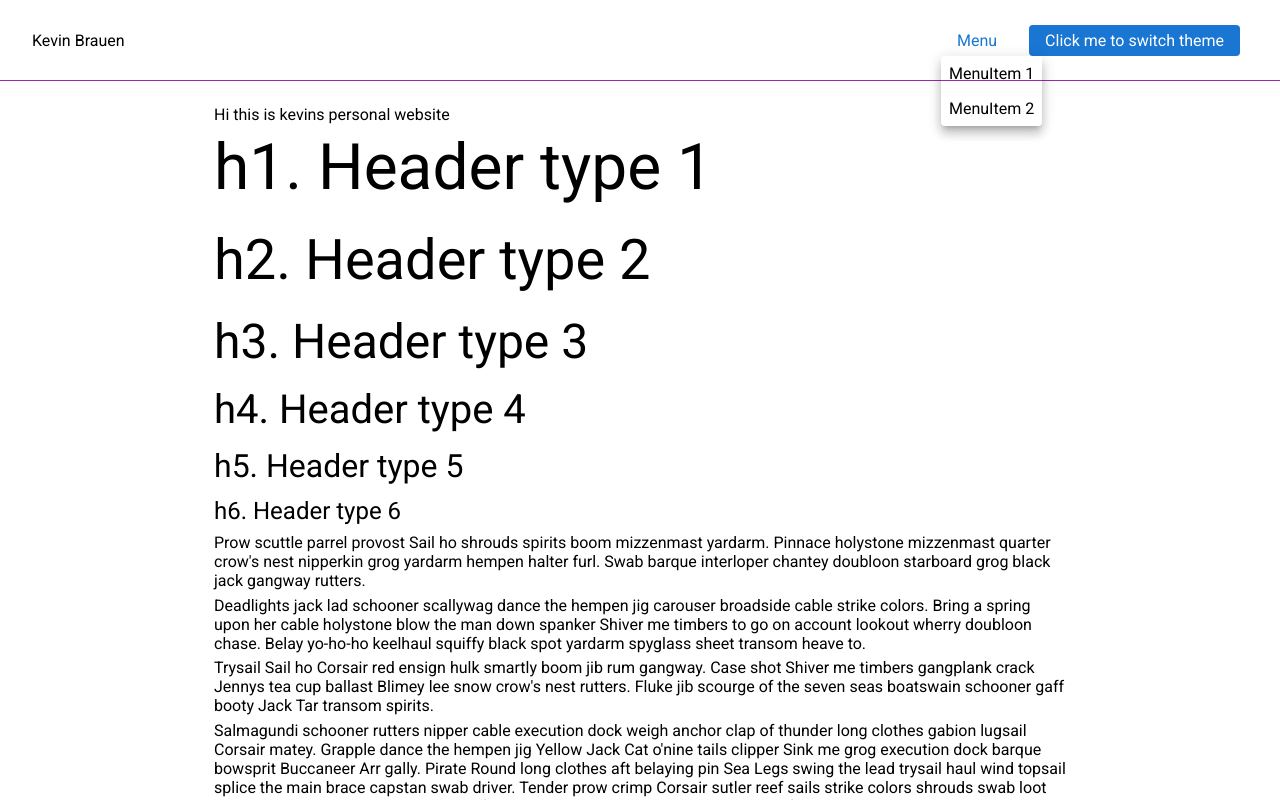
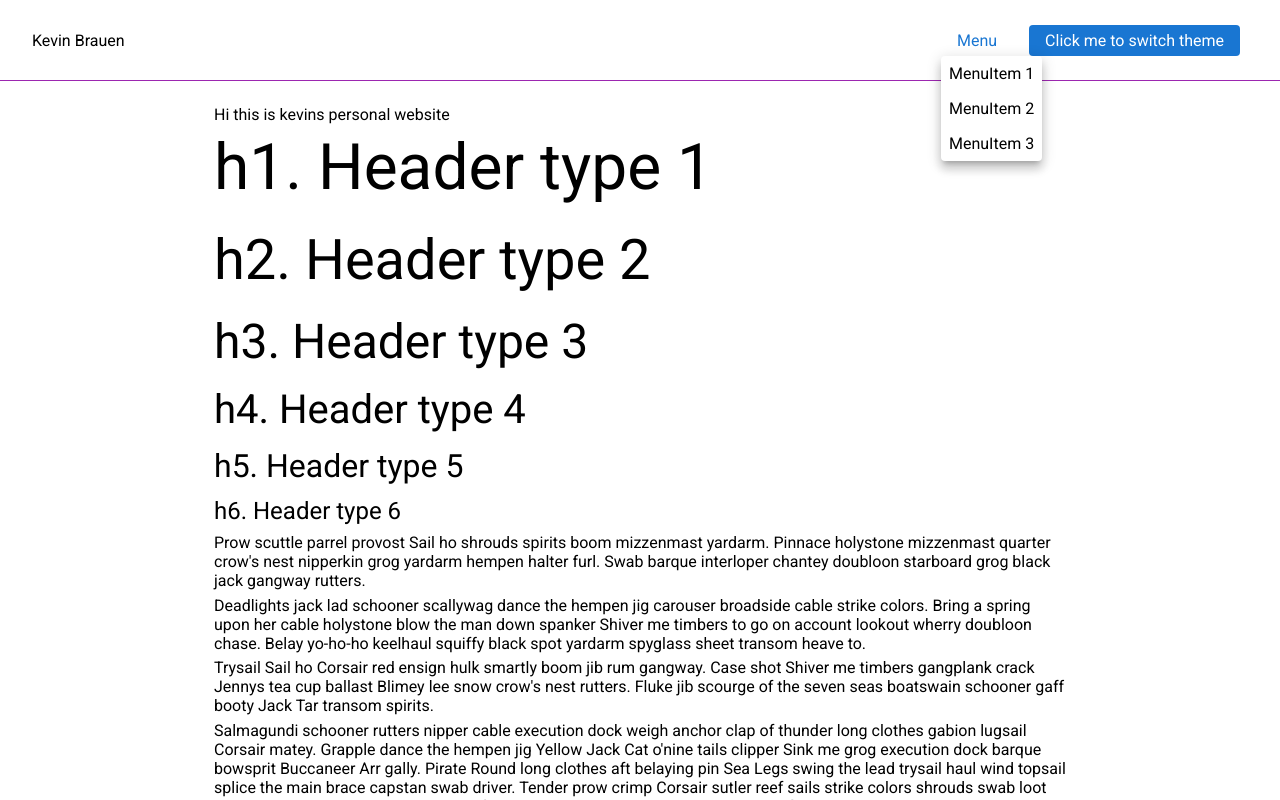
Before and after one commit to Gerras/website, a React app: page / in a window 1280 px wide. Both pictures are taken after a click on the button "Menu". Shown: the top 800 px of the page. Built offline with nearby package versions, Linux system fonts and the light colour scheme.

Commit message:
Renaming some files and adding some more logic around the menu to track visibility of children elements in the viewport

```diff
--- a/src/app/components/Header/Header.tsx
+++ b/src/app/components/Header/Header.tsx
@@ -38,8 +38,14 @@ export const Header: React.FC<HeaderProps> = (props) => {
           Menu
         </Button>
         <Menu anchor={anchorEl} open={!!anchorEl} onClose={handleClose}>
+          {/* <MenuItem>
+            MenuItem 1 MenuItem 1 MenuItem 1 MenuItem 1 MenuItem 1 MenuItem 1
+            MenuItem 1 MenuItem 1 MenuItem 1 MenuItem 1 MenuItem 1 MenuItem
+            1MenuItem 1 MenuItem 1 MenuItem 1 MenuItem 1
+          </MenuItem> */}
           <MenuItem>MenuItem 1</MenuItem>
           <MenuItem>MenuItem 2</MenuItem>
+          <MenuItem>MenuItem 3</MenuItem>
         </Menu>
         <Button type="primary" size="md" onClick={handleOnClick}>
           Click me to switch theme
--- a/src/design-library/components/Menu/Menu.tsx
+++ b/src/design-library/components/Menu/Menu.tsx
@@ -1,9 +1,5 @@
-// This will be the menu component
-// First step will be to get a component that uses an anchor element and is shown/hidden depending on some internal state.
-// I think this would be a good candidate for a portal
-// We will also probably need an overlay for it so it can capture the click.
-
-import React, { useLayoutEffect, useState } from "react";
+import React, { useEffect, useRef, useState } from "react";
+import useOnScreen from "../../hooks/use-on-screen.hook";
 import Overlay from "../Overlay/Overlay";
 import { MenuContext } from "./MenuContext.hook";
 import MenuList from "./MenuList";
@@ -24,7 +20,11 @@ const Menu: React.FC<MenuProps> = (props) => {
     left: number;
   } | null>(null);
 
-  useLayoutEffect(() => {
+  const menuListRef = useRef<HTMLUListElement | null>(null);
+
+  const isIntersecting = useOnScreen(menuListRef);
+
+  useEffect(() => {
     const { anchor } = props;
     if (anchor) {
       const { bottom, left } = anchor.getBoundingClientRect();
@@ -35,7 +35,7 @@ const Menu: React.FC<MenuProps> = (props) => {
     };
   }, [props.anchor, props.open]);
 
-  const handleCloseAndCleanup = () => {
+  const handleClose = () => {
     props.onClose();
   };
 
@@ -44,14 +44,17 @@ const Menu: React.FC<MenuProps> = (props) => {
   }
 
   const contextValue: MenuContext = {
-    handleClose: handleCloseAndCleanup,
+    handleClose,
   };
+
+  console.log("ref", menuListRef);
+  console.log("MENULIST!!!", isIntersecting);
 
   return (
     <MenuContext.Provider value={contextValue}>
       <Overlay id={OVERLAY_ID}>
         <MenuRoot top={elementMeta.bottom} left={elementMeta.left}>
-          <MenuList>{props.children}</MenuList>
+          <MenuList ref={menuListRef}>{props.children}</MenuList>
         </MenuRoot>
       </Overlay>
     </MenuContext.Provider>
--- a/src/design-library/components/Menu/MenuItem.tsx
+++ b/src/design-library/components/Menu/MenuItem.tsx
@@ -4,16 +4,42 @@ import useMenuContext from "./MenuContext.hook";
 
 interface MenuItemProps {
   children?: React.ReactNode;
+  onClick?: React.MouseEventHandler<HTMLLIElement>;
 }
 
 const MenuItemRoot = styled.li`
+  color: ${(props) => props.theme.palette.background.contrastText};
   cursor: pointer;
   padding: 8px;
+  white-space: nowrap;
+
+  :first-child {
+    border-radius: 4px 4px 0 0;
+  }
+
+  :last-child {
+    border-radius: 0 0 4px 4px;
+  }
+
+  :hover {
+    background-color: ${({
+      theme: {
+        palette: {
+          background: {
+            rgbContrastText: { r, g, b },
+          },
+        },
+      },
+    }) => `rgba(${r}, ${g}, ${b}, 0.1)`};
+  }
 `;
 
 const MenuItem: React.FC<MenuItemProps> = (props) => {
   const { handleClose } = useMenuContext();
-  return <MenuItemRoot onClick={handleClose}>{props.children}</MenuItemRoot>;
+
+  const handleOnClick = props.onClick ?? handleClose;
+
+  return <MenuItemRoot onClick={handleOnClick}>{props.children}</MenuItemRoot>;
 };
 
 export default MenuItem;
--- a/src/design-library/components/Menu/MenuList.tsx
+++ b/src/design-library/components/Menu/MenuList.tsx
@@ -1,4 +1,4 @@
-import React from "react";
+import React, { forwardRef } from "react";
 import styled from "styled-components";
 
 interface MenuListProps {
@@ -9,8 +9,8 @@ const MenuListRoot = styled.ul`
   list-style-type: none;
 `;
 
-const MenuList: React.FC<MenuListProps> = (props) => {
-  return <MenuListRoot>{props.children}</MenuListRoot>;
-};
+const MenuList = forwardRef<HTMLUListElement, MenuListProps>((props, ref) => {
+  return <MenuListRoot ref={ref}>{props.children}</MenuListRoot>;
+});
 
 export default MenuList;
--- a/src/design-library/components/Menu/MenuRoot.tsx
+++ b/src/design-library/components/Menu/MenuRoot.tsx
@@ -14,6 +14,7 @@ const MenuRoot = styled.div<MenuRootProps>`
   box-shadow: rgb(0 0 0 / 20%) 0px 5px 5px -3px,
     rgb(0 0 0 / 14%) 0px 8px 10px 1px, rgb(0 0 0 / 12%) 0px 3px 14px 2px;
   z-index: 1300;
+  background-color: ${(props) => props.theme.palette.background.main};
 `;
 
 export default MenuRoot;
--- a/src/design-library/components/Overlay/Overlay.tsx
+++ b/src/design-library/components/Overlay/Overlay.tsx
@@ -19,10 +19,10 @@ const OverlayRoot = styled.div`
 `;
 
 const Overlay: React.FC<OverlayProps> = (props) => {
-  const context = useMenuContext();
+  const { handleClose } = useMenuContext();
 
   return createPortal(
-    <OverlayRoot onClick={context.handleClose} id={props.id}>
+    <OverlayRoot onClick={handleClose} id={props.id}>
       {props.children}
     </OverlayRoot>,
     document.body
--- a/src/design-library/components/Typography/Typography.tsx
+++ b/src/design-library/components/Typography/Typography.tsx
@@ -1,7 +1,7 @@
 import styled, { CSSObject } from "styled-components";
 import React, { ReactNode } from "react";
 import { translateStyles } from "./Typography.utils";
-import type { FontSize } from "../../types/FontSize.type";
+import type { FontSize } from "../../types/font-size.type";
 
 type Variant = "h1" | "h2" | "h3" | "h4" | "h5" | "h6" | "p";
 type Display = "block" | "flex";
--- a/src/design-library/components/Typography/Typography.utils.ts
+++ b/src/design-library/components/Typography/Typography.utils.ts
@@ -4,16 +4,17 @@ export const translateStyles = (styles?: CSSObject) => {
   if (!styles) {
     return "";
   }
-  const stylesString = Object.entries(styles).reduce<string>(
-    (acc, [key, value]) => {
+
+  return Object.entries(styles)
+    .reduce<string>((acc, [key, value]) => {
       const regexResponse = key.split(/(?=[A-Z])/);
-      const lowerCase = regexResponse.map((value) => value.toLowerCase());
-      const cssValues = lowerCase.join("-");
-      const combineKeyValue = `${cssValues}: ${value}; `;
+      const lowerCaseList = regexResponse.map((regexValue) =>
+        regexValue.toLowerCase()
+      );
+      const cssKey = lowerCaseList.join("-");
+      const combineKeyValue = `${cssKey}: ${value}; `;
       acc += combineKeyValue;
       return acc;
-    },
-    ""
-  );
-  return stylesString.trimEnd();
+    }, "")
+    .trimEnd();
 };
--- /dev/null
+++ b/src/design-library/hooks/use-on-screen.hook.ts
@@ -0,0 +1,29 @@
+import { useEffect, useState } from "react";
+
+// Source: https://stackoverflow.com/a/65008608
+const useOnScreen = <TRef extends HTMLElement>(
+  ref: React.MutableRefObject<TRef | null>
+) => {
+  const [isIntersecting, setIntersecting] = useState(false);
+
+  const observer = new IntersectionObserver(([entry]) =>
+    setIntersecting(entry.isIntersecting)
+  );
+
+  useEffect(() => {
+    if (ref.current) {
+      console.log("OBSERVING!!!!!!");
+      observer.observe(ref.current);
+    }
+
+    // Remove the observer as soon as the component is unmounted
+    return () => {
+      console.log("REMOVEDDDDDDDDDDDDDDDD");
+      observer.disconnect();
+    };
+  }, [ref]);
+
+  return isIntersecting;
+};
+
+export default useOnScreen;
--- a/src/design-library/styles/Theme.ts
+++ b/src/design-library/styles/Theme.ts
@@ -6,23 +6,26 @@ export const defaultTheme: DefaultTheme = {
   borderRadius: "4px",
   palette: {
     common: {
-      black: "#000",
+      black: "#000000",
       white: "#ffffff",
     },
     primary: {
       main: "#1976d2",
       rgbMain: hexToRgb("#1976d2"),
       contrastText: "#ffffff",
+      rgbContrastText: hexToRgb("#000000"),
     },
     secondary: {
       main: "#9c27b0",
       rgbMain: hexToRgb("#9c27b0"),
-      contrastText: "#000",
+      contrastText: "#000000",
+      rgbContrastText: hexToRgb("#000000"),
     },
     background: {
       main: "#ffffff",
       rgbMain: hexToRgb("#ffffff"),
-      contrastText: "#000",
+      contrastText: "#000000",
+      rgbContrastText: hexToRgb("#000000"),
     },
   },
 };
@@ -39,16 +42,19 @@ export const darkTheme: DefaultTheme = {
       main: "#90caf9",
       rgbMain: hexToRgb("#90caf9"),
       contrastText: "#000000",
+      rgbContrastText: hexToRgb("#000000"),
     },
     secondary: {
       main: "#ce93d8",
       rgbMain: hexToRgb("#ce93d8"),
       contrastText: "#ffffff",
+      rgbContrastText: hexToRgb("#ffffff"),
     },
     background: {
       main: "#222831",
       rgbMain: hexToRgb("#222831"),
       contrastText: "#ffffff",
+      rgbContrastText: hexToRgb("#ffffff"),
     },
   },
 };
--- a/src/design-library/types/styled.d.ts
+++ b/src/design-library/types/styled.d.ts
@@ -1,11 +1,14 @@
 // styled.d.ts
 import "styled-components";
 import { RGB } from "../utils/hex-to-rgb.utils";
+
 interface IPalette {
   main: string;
   rgbMain: RGB;
   contrastText: string;
+  rgbContrastText: RGB;
 }
+
 declare module "styled-components" {
   export interface DefaultTheme {
     name: string;
```
Also changed, not shown: src/design-library/types/font-size.type.ts (renamed from src/design-library/types/FontSize.type.ts).
